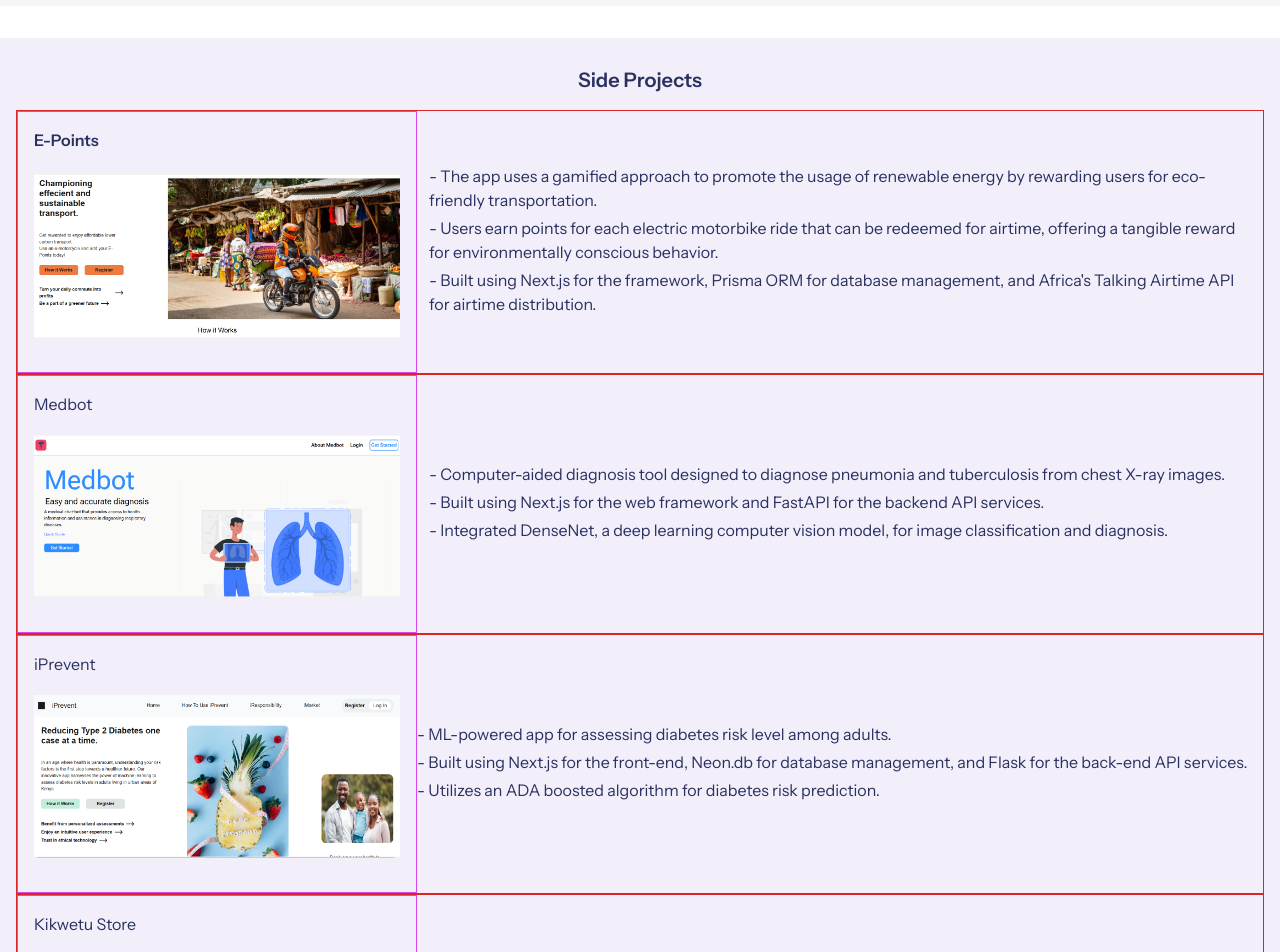
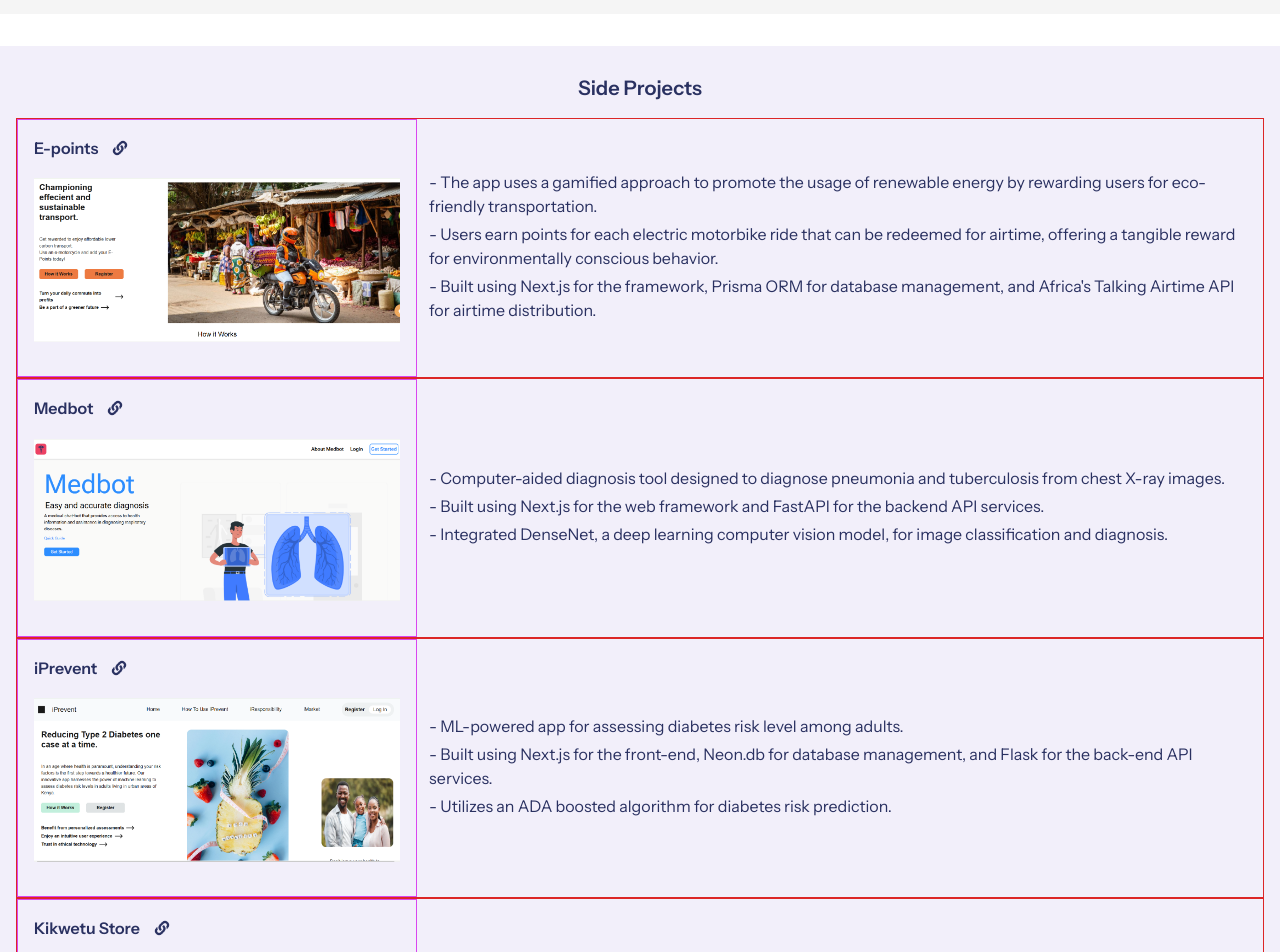
Before and after one commit to stephmukami/personal-portfolio, a Next.js app in the folder personal-portfolio/: page / in a window 1280 px wide. Shown: the part 1360-2312 px from the top of the page. Built offline with nearby package versions, Linux system fonts and the light colour scheme; a web font is replaced by a local one.

Commit message:
feature: enhance project links and fix resume tab styling

```diff
--- a/personal-portfolio/src/app/(components)/Projects.tsx
+++ b/personal-portfolio/src/app/(components)/Projects.tsx
@@ -1,5 +1,5 @@
 import React from 'react'
-
+import Link from "next/link"
 type Props = {}
 
 function Projects({}: Props) {
@@ -10,7 +10,15 @@ function Projects({}: Props) {
 
     <div className="flex-parent flex flex-col md:flex-row border border-red-600">
         <div className="flex-child-image flex flex-col border border-fuchsia-500 max-w-[400px] w-full p-4">
-            <div className='font-semibold mb-1'>E-Points</div>
+        <div className='flex space-x-3 items-center'>
+                <h3 className='font-semibold'>E-points</h3>
+                <Link href="https://github.com/stephmukami/e-points">
+                    <div>
+                        <img src="./icons8-link-64 (1).png" className='w-[20px] h-[20px]' alt="" />
+                    </div>
+                </Link>
+
+            </div>
             <img src="./epoints-app-p.PNG" className="w-full h-[200px] object-contain" alt="E-Points App" />
         </div>
         <div className="flex-child-text flex flex-col p-3 justify-center">
@@ -24,7 +32,16 @@ function Projects({}: Props) {
 
     <div className="flex-parent flex flex-col md:flex-row border border-red-600">
         <div className="flex-child-image flex flex-col border border-fuchsia-500 max-w-[400px] w-full p-4">
-            <div>Medbot</div>
+            <div className='flex space-x-3 items-center'>
+                <h3 className='font-semibold'>Medbot</h3>
+                <Link href="https://github.com/stephmukami/medbot">
+                    <div>
+                        <img src="./icons8-link-64 (1).png" className='w-[20px] h-[20px]' alt="" />
+                    </div>
+                </Link>
+
+            </div>
+
             <img src="./medbot-app-p.PNG" className="w-full h-[200px] object-contain" alt="Medbot App" />
         </div>
         <div className="flex-child-text flex flex-col p-3 justify-center">
@@ -33,15 +50,24 @@ function Projects({}: Props) {
             <li className="mb-1">- Built using Next.js for the web framework and FastAPI for the backend API services.</li>
             <li className="mb-1">- Integrated DenseNet, a deep learning computer vision model, for image classification and diagnosis.</li>
         </ul>
+
         </div>
     </div>
 
     <div className="flex-parent flex flex-col md:flex-row border border-red-600">
         <div className="flex-child-image flex flex-col border border-fuchsia-500 max-w-[400px] w-full p-4">
-            <div>iPrevent</div>
+        <div className='flex space-x-3 items-center'>
+                <h3 className='font-semibold'>iPrevent</h3>
+                <Link href="https://github.com/stephmukami/iprevent-diabetes-risk-prediction">
+                    <div>
+                        <img src="./icons8-link-64 (1).png" className='w-[20px] h-[20px]' alt="" />
+                    </div>
+                </Link>
+
+            </div>
             <img src="./iprevent-app-p.PNG" className="w-full h-[200px] object-contain" alt="iPrevent App" />
         </div>
-        <div className="flex-child-text flex flex-col justify-center">
+        <div className="flex-child-text flex flex-col justify-center p-3">
         <ul>
             <li className="mb-1">- ML-powered app for assessing diabetes risk level among adults.</li>
             <li className="mb-1">- Built using Next.js for the front-end, Neon.db for database management, and Flask for the back-end API services.</li>
@@ -54,10 +80,18 @@ function Projects({}: Props) {
 
     <div className="flex-parent flex flex-col md:flex-row border border-red-600">
         <div className="flex-child-image flex flex-col border border-fuchsia-500 max-w-[400px] w-full p-4">
-            <div>Kikwetu Store</div>
+        <div className='flex space-x-3 items-center'>
+                <h3 className='font-semibold'>Kikwetu Store</h3>
+                <Link href="https://github.com/stephmukami/kikwetu_store">
+                    <div>
+                        <img src="./icons8-link-64 (1).png" className='w-[20px] h-[20px]' alt="" />
+                    </div>
+                </Link>
+
+            </div>
             <img src="./kikwetu-app-p.PNG" className="w-full h-[200px] object-contain" alt="Kikwetu Store App" />
         </div>
-        <div className="flex-child-text flex flex-col justify-center">
+        <div className="flex-child-text flex flex-col justify-center p-3">
         <ul>
             <li className="mb-1">- E-commerce store built with React for the front-end and MongoDB for database management.</li>
             <li className="mb-1">- Focuses on handling the checkout process for user items.</li>
--- a/personal-portfolio/src/app/(components)/Resume.tsx
+++ b/personal-portfolio/src/app/(components)/Resume.tsx
@@ -17,7 +17,7 @@ function Resume({}: Props) {
           </ul>
         </div>
 
-        <div className="resume-tab bg-brand-grey md:w-[1600px] rounded-md  rounmb-2">
+        <div className="resume-tab bg-brand-grey md:w-[1600px] rounded-md  rounded-md mb-2">
           <h4 className="exp-header font-semibold mb-3 p-3">Data Trace International - Software Engineer</h4>
           <ul className='mb-4 p-3'>
             <li className='mb-1'>- Led design and development of the KenVIP responsive web portal aimed at digitizing national vaccination coverage records and enhancing decision-making within the Ministry of Health.</li>
```
Also changed, not shown: personal-portfolio/public/icons8-link-64 (1).png (added).
